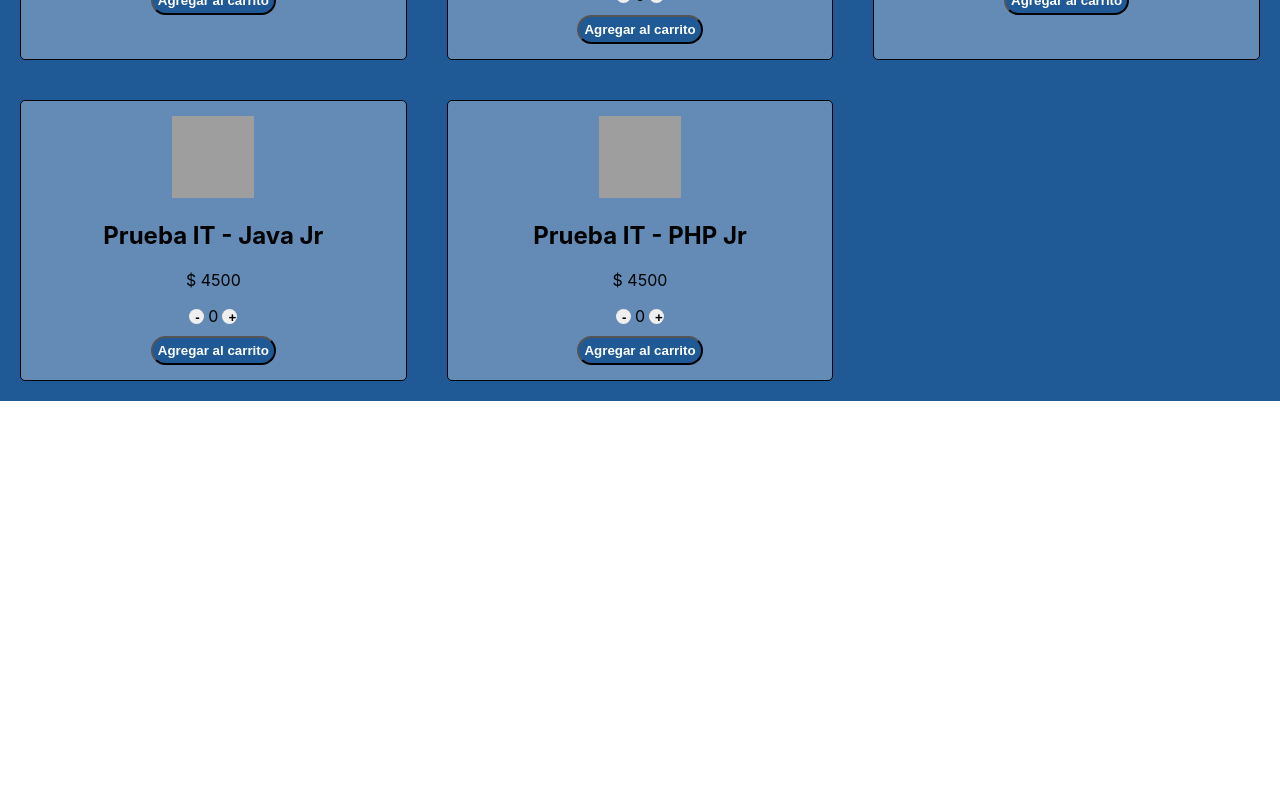
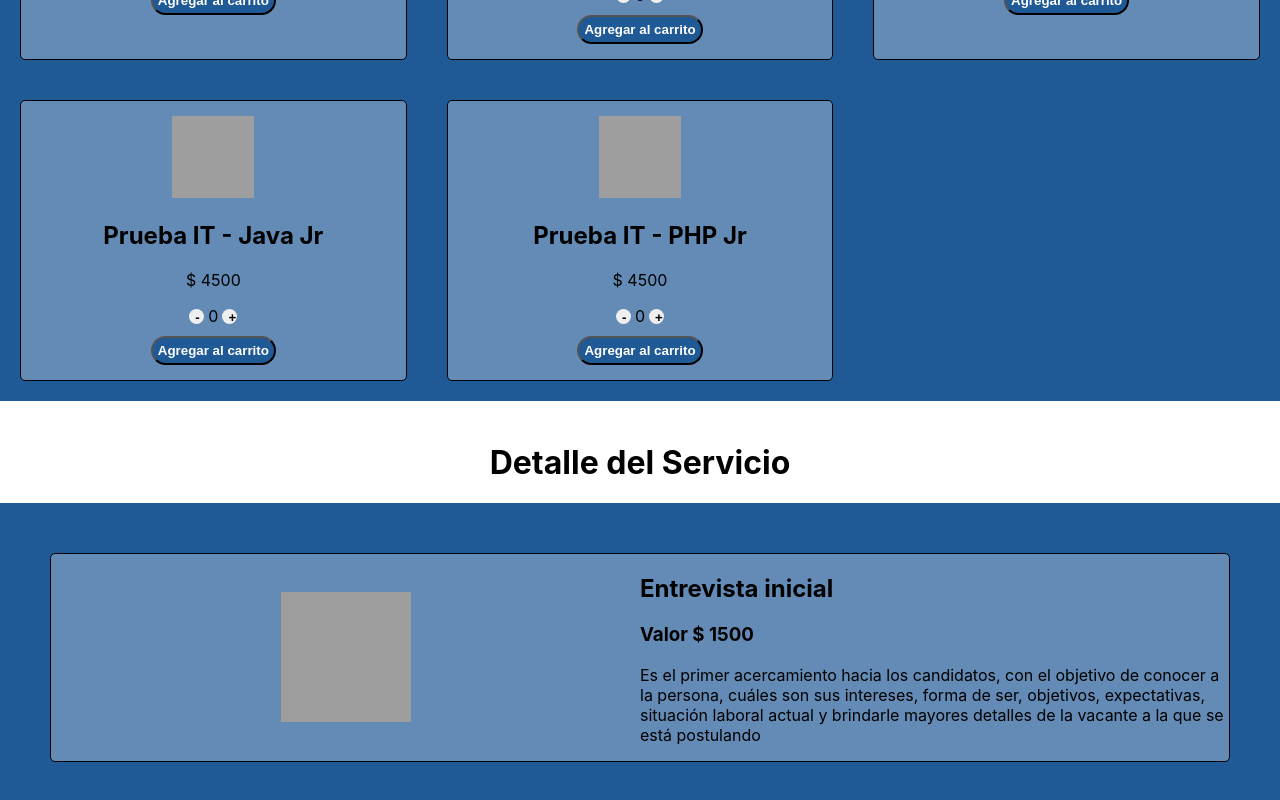
Before and after one commit to paolaChiappetta/CreacionAppReactChiappetta, a React (Create React App) app: page / in a window 1280 px wide. Shown: the part 739-1539 px from the top of the page. Before the commit the page ends 1140 px from the top, so only its background shows below. Built offline with nearby package versions, Linux system fonts and the light colour scheme; grey boxes are pictures that could not be loaded.

Commit message:
ItemDetail + ItemDetailContainer

```diff
--- a/src/App.js
+++ b/src/App.js
@@ -1,12 +1,15 @@
 import './App.css';
 import NavBar from './components/NavBar/NavBar';
 import ItemListContainer from './components/ItemListContainer/ItemListContainer';
+import ItemDetailContainer from './components/ItemDetailContainer/ItemDetailContainer';
 
 function App() {
   return (
     <><NavBar />
     <div className='itemListContainer'>
       <ItemListContainer title={'Contratar nuestros servicios'} />
+      <br></br>
+      <ItemDetailContainer title={'Detalle del Servicio'} />
     </div>
     </>
   );
--- /dev/null
+++ b/src/components/ItemDetail/ItemDetail.css
@@ -0,0 +1,22 @@
+.serviceDetail{
+    display: grid;
+    grid-template-columns: 1fr 1fr;
+    margin: 20px;
+    border-color: black;
+    border-width: 1px;
+    border-style: solid;
+    background-color: rgba(255, 255, 255, 0.3);
+    border-radius: 5px;
+}
+
+.serviceDetail img{
+    width: 130px;
+    height: 130px;
+}
+
+.imgBox{
+    display: flex;
+    flex-direction: column;
+    align-items: center;
+    justify-content: center;
+}
--- /dev/null
+++ b/src/components/ItemDetail/ItemDetail.js
@@ -0,0 +1,24 @@
+import './ItemDetail.css';
+
+const ItemDetail = ({item}) => {
+    let logo = (item.category === 1) ?
+        "https://img.icons8.com/external-flaticons-lineal-color-flat-icons/60/000000/external-interviews-job-search-flaticons-lineal-color-flat-icons.png" :
+        (item.category === 2) ?
+        "https://img.icons8.com/dusk/64/000000/mind-map--v1.png" :
+        "https://img.icons8.com/external-justicon-lineal-color-justicon/60/000000/external-exam-back-to-school-justicon-lineal-color-justicon.png";
+    return(
+        <div className='serviceDetail'>
+            <div className='imgBox'>
+                <img src={logo} alt={item.name}/>
+            </div>
+            <div>
+                <h2>{item.name}</h2>
+                <h3>Valor $ {item.price}</h3>
+                <p>{item.description}</p>
+            </div>
+
+        </div>
+    )
+}
+
+export default ItemDetail;
--- /dev/null
+++ b/src/components/ItemDetailContainer/ItemDetailContainer.css
@@ -0,0 +1,4 @@
+.itemDetailContainer{
+    background-color: #1f5996;
+    padding: 30px;
+}
--- /dev/null
+++ b/src/components/ItemDetailContainer/ItemDetailContainer.js
@@ -0,0 +1,42 @@
+import {useState, useEffect} from "react";
+import './ItemDetailContainer.css';
+import ItemDetail from '../ItemDetail/ItemDetail';
+
+const ItemDetailContainer = ({title}) => {
+  const [product, setProduct] = useState([]);
+  const item =
+    {
+        "id": 1,
+        "category": 1,
+        "name": "Entrevista inicial",
+        "price": "1500",
+        "stock": 3,
+        "description": "Es el primer acercamiento hacia los candidatos, con el objetivo de conocer a la persona, cuáles son sus intereses, forma de ser, objetivos, expectativas, situación laboral actual y brindarle mayores detalles de la vacante a la que se está postulando"
+    };
+
+  const getProduct = () => {
+    return new Promise( (resolve, reject) => {
+      setTimeout(() => {
+        resolve(item)
+      }, 2000)})
+  }
+
+  useEffect(() => {
+    getProduct()
+    .then((response) => {
+      setProduct(response)
+    })
+    .catch((error) => {
+      console.log("Error al cargar datos")
+    })}, [])
+
+    return (
+        <><h1 className="title">{title}</h1>
+        <div className='itemDetailContainer'>
+          <ItemDetail item={product} />
+        </div>
+        </>
+      );
+}
+
+export default ItemDetailContainer
```
